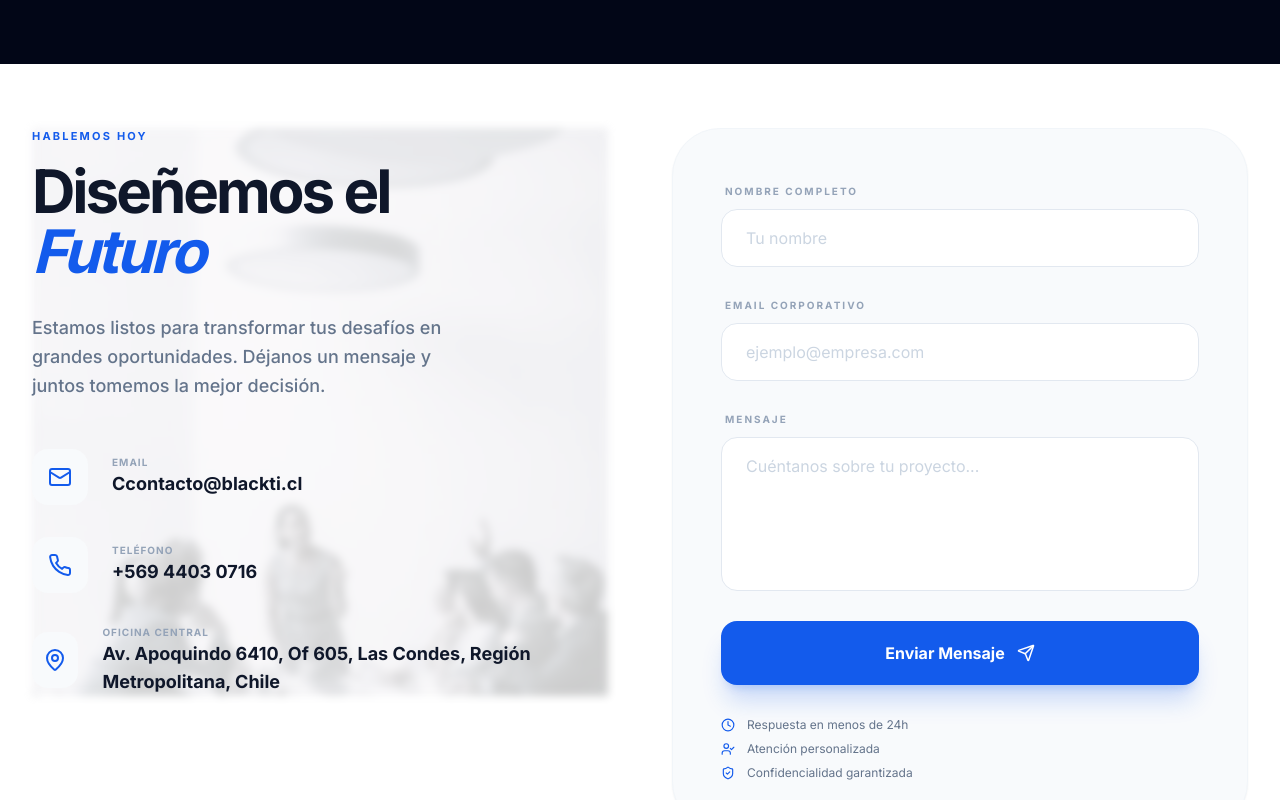
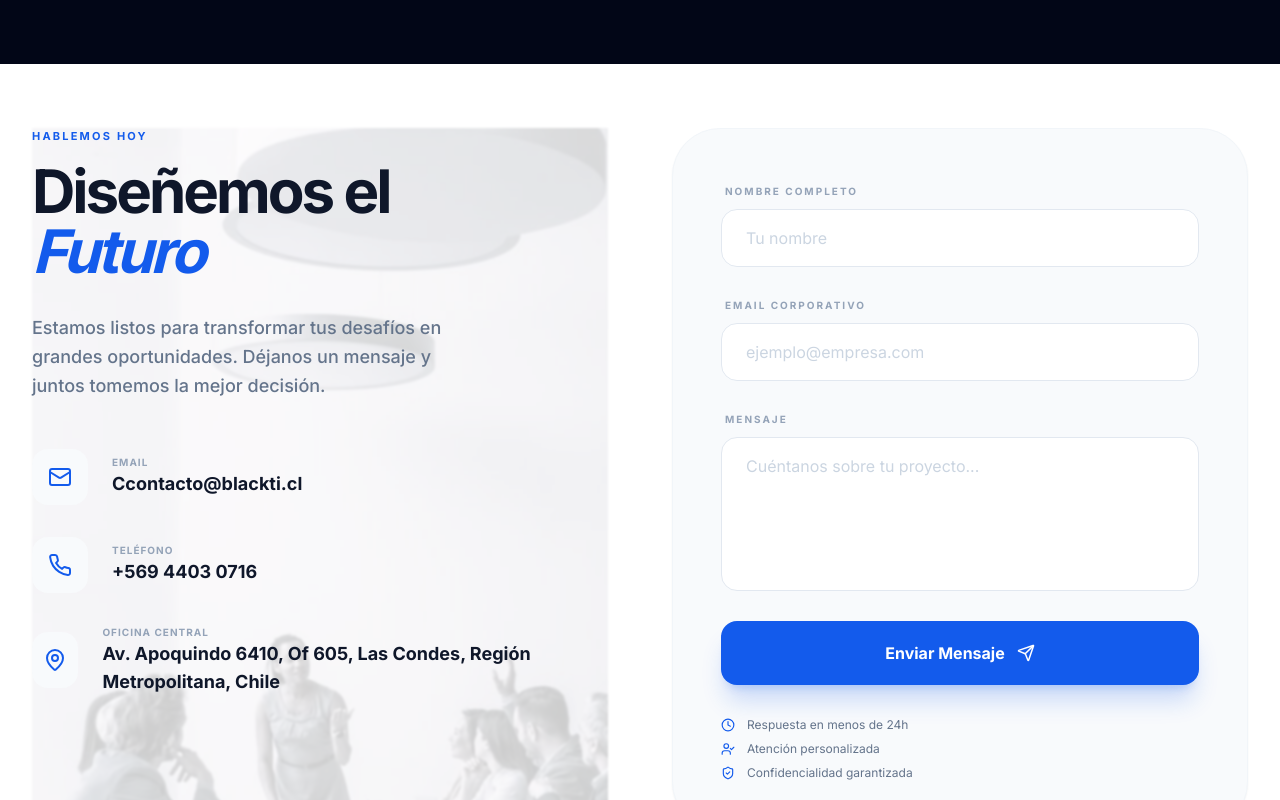
Before and after one commit to asinomas/paginaultima, a React (Vite) app in the folder Pagina_ultima/: page / in a window 1280 px wide. Shown: the part 8640-9440 px from the top of the page. Built offline with nearby package versions, Linux system fonts and the light colour scheme; no server answers.

Commit message:
Update ContactDetail.tsx

```diff
--- a/Pagina_ultima/src/components/ContactDetail.tsx
+++ b/Pagina_ultima/src/components/ContactDetail.tsx
@@ -32,24 +32,24 @@ const ContactDetail: React.FC = () => {
       <div className="container mx-auto max-w-7xl px-6 lg:px-8">
         <div className="grid grid-cols-1 lg:grid-cols-2 gap-16 items-start">
 
-          {/* COLUMNA IZQUIERDA - TEXTO */}
-          <div className="lg:sticky lg:top-32 min-h-[500px] relative">
+          {/* COLUMNA IZQUIERDA - TEXTO con fondo full size */}
+          <div className="lg:sticky lg:top-0 min-h-screen relative">
 
-            {/* FONDO con imagen y blur sutil */}
+            {/* Fondo de la columna que ocupa todo el contenedor */}
             <div
-              className="absolute inset-0 z-0"
+              className="absolute inset-0 z-0 w-full h-full"
               style={{
                 backgroundImage: "url('/images/contact.webp')",
                 backgroundSize: 'cover',
                 backgroundPosition: 'center',
                 backgroundRepeat: 'no-repeat',
-                filter: 'blur(4px)',
+                filter: 'blur(1px)',
                 opacity: 0.2,
               }}
             />
 
             {/* Contenido encima del fondo */}
-            <div className="relative z-10">
+            <div className="relative z-10 flex flex-col justify-center h-full px-4 lg:px-0">
               <h4 className="text-[#135bec] font-bold uppercase tracking-[0.2em] text-[11px] mb-4">
                 Hablemos hoy
               </h4>
@@ -100,7 +100,7 @@ const ContactDetail: React.FC = () => {
             </div>
           </div>
 
-          {/* COLUMNA DERECHA - FORMULARIO CON TRUST BADGES */}
+          {/* COLUMNA DERECHA - FORMULARIO */}
           <div className="relative group">
             <div className="bg-slate-50 p-8 lg:p-12 rounded-[3rem] border border-slate-100 relative overflow-hidden min-h-[500px] flex flex-col justify-center shadow-sm">
 
```
